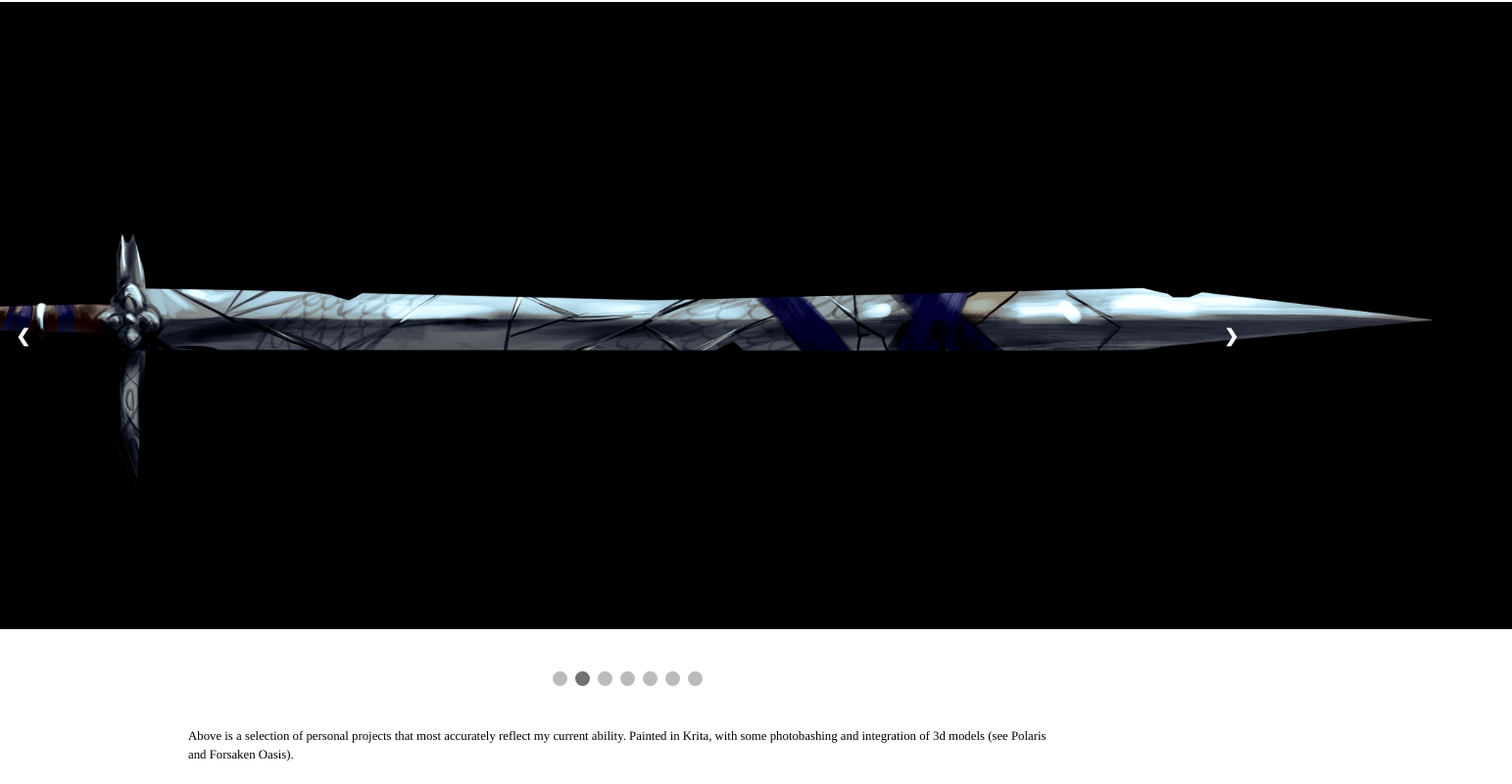
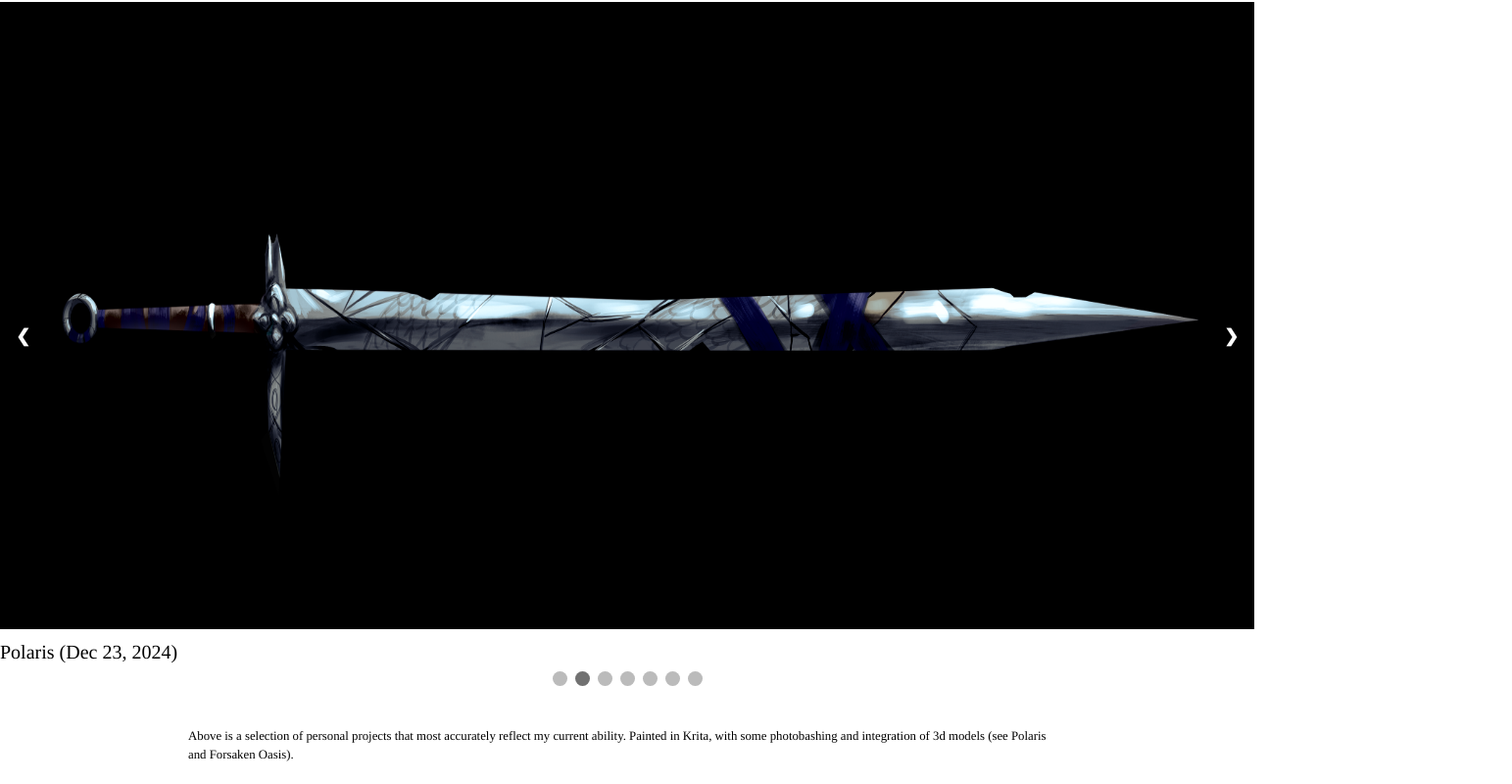
Before and after one commit to YoteiKikuya/yoteikikuya.github.io, a plain HTML site: page pages/digitalart.html in a window 1280 px wide. Both pictures are taken after a click on the element 594 px from the left and 1008 px from the top of the page. Shown: the part 316-1116 px from the top of the page at 98% size, 1543 px wide, since content can reach past the window. Drawn offline with Linux system fonts and the light colour scheme.

Commit message:
Update digitalart.html

```diff
--- a/pages/digitalart.html
+++ b/pages/digitalart.html
@@ -40,7 +40,7 @@
       <div class="caption">Ari, King's Shadow (Dec 3, 2024)</div>
     </div>
     <div class="mySlides fade">
-      <img src="/images/Polaris.png" alt="Slide 3" style="height:50vw">
+      <img src="/images/Polaris.png" alt="Slide 3" style="height:50vw; width: 100%">
       <div class="caption">Polaris (Dec 23, 2024)</div>
     </div>
     <div class="mySlides fade">
```
